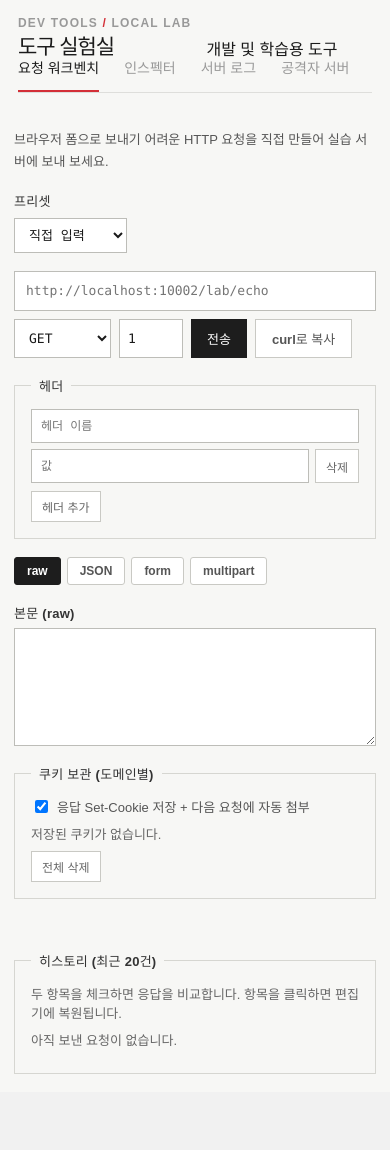
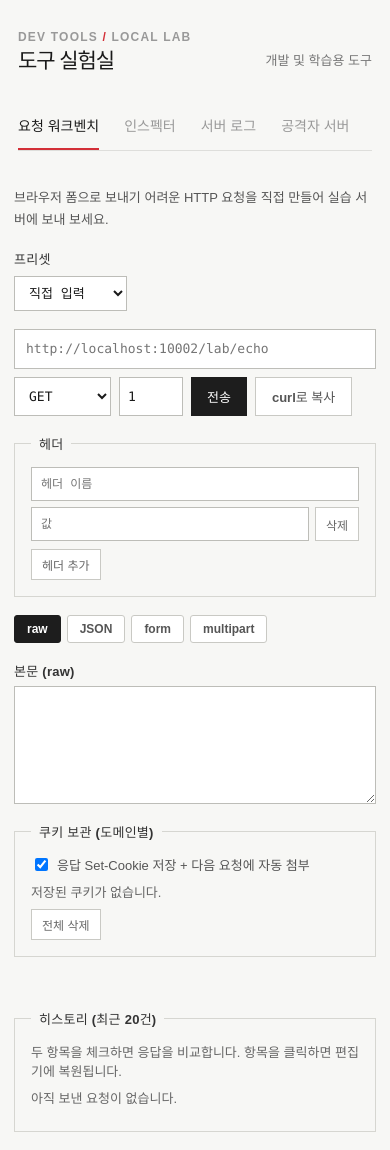
Before and after one commit to AnbyMata/pnp-sec-lab, a PHP site: page /tools-lab.html in a window 390 px wide. Shown: the part 99-1249 px from the top of the page. Before the commit the page ends 1173 px from the top, so only its background shows below. Run offline with PHP 8.4, Linux system fonts and the light colour scheme.

Commit message:
도구 실험실 헤더 겹침과 서버 로그 탭 여백 수정
- 도구 실험실: challenge.css의 absolute 헤더가 탭과 겹치던 것을 정상 배치로 변경 (챌린지 페이지는 영향 없음)
- 서버 로그 탭: 패널에 여백이 없어 글자가 화면 끝에 붙던 것에 padding 추가
- tools.css 캐시 버전 v7 -> v8

Co-Authored-By: Claude Sonnet 5.5 <noreply@anthropic.com>

```diff
--- a/new_hub/tools-lab.html
+++ b/new_hub/tools-lab.html
@@ -1,6 +1,6 @@
 <!doctype html>
 <html lang="ko">
-<head><meta charset="utf-8"><meta name="viewport" content="width=device-width,initial-scale=1"><meta name="theme-color" content="#191919"><title>Tools Lab | PNP Security Lab</title><link rel="stylesheet" href="home.css"><link rel="stylesheet" href="challenge.css"><link rel="stylesheet" href="portal-auth.css?v=4"><link rel="stylesheet" href="tools/tools.css?v=7"><script src="portal-auth.js?v=5"></script></head>
+<head><meta charset="utf-8"><meta name="viewport" content="width=device-width,initial-scale=1"><meta name="theme-color" content="#191919"><title>Tools Lab | PNP Security Lab</title><link rel="stylesheet" href="home.css"><link rel="stylesheet" href="challenge.css"><link rel="stylesheet" href="portal-auth.css?v=4"><link rel="stylesheet" href="tools/tools.css?v=8"><script src="portal-auth.js?v=5"></script></head>
 <body><header class="topbar"><a class="brand" href="home.html"><img src="pnp-logo-transparent.png" alt=""><span>PNP <b>SECURITY LAB</b></span></a><nav aria-label="주 메뉴"><a href="home.html">홈</a><a href="learning.html">학습</a><a href="challenges.html">챌린지</a></nav><a class="account" href="mypage.html"><span class="avatar">T</span><span>내 계정</span><span aria-hidden="true">↗</span></a></header>
 <main class="challenge-page"><section class="lab" aria-label="도구 실험실"><div class="lab-header"><div><p>DEV TOOLS <span>/</span> LOCAL LAB</p><h2>도구 실험실</h2></div><span class="lab-note">개발 및 학습용 도구</span></div><div class="tabs" role="tablist" aria-label="도구">
 <button role="tab" id="tl-workbench" aria-selected="true" aria-controls="tl-panel-workbench" data-panel="tl-panel-workbench" data-tool="request-workbench">요청 워크벤치</button><button role="tab" id="tl-inspector" aria-selected="false" aria-controls="tl-panel-inspector" data-panel="tl-panel-inspector" data-tool="inspector" tabindex="-1" hidden>인스펙터</button><button role="tab" id="tl-server-log" aria-selected="false" aria-controls="tl-panel-server-log" data-panel="tl-panel-server-log" data-tool="server-log" tabindex="-1" hidden>서버 로그</button><button role="tab" id="tl-exploit" aria-selected="false" aria-controls="tl-panel-exploit" data-panel="tl-panel-exploit" data-tool="exploit-server" tabindex="-1" hidden>공격자 서버</button><button role="tab" id="tl-query-lab" aria-selected="false" aria-controls="tl-panel-query-lab" data-panel="tl-panel-query-lab" data-tool="query-lab" tabindex="-1" hidden>쿼리 실험실</button><button role="tab" id="tl-terminal" aria-selected="false" aria-controls="tl-panel-terminal" data-panel="tl-panel-terminal" data-tool="terminal" tabindex="-1" hidden>터미널</button></div>
--- a/new_hub/tools/tools.css
+++ b/new_hub/tools/tools.css
@@ -213,8 +213,15 @@
 .tabs{overflow-x:auto}
 .tabs button{white-space:nowrap;flex:0 0 auto}
 @media(max-width:700px){
-  .tab-panel.workbench,.tab-panel.inspector,.tab-panel.exploit-server,.tab-panel.query-lab,.tab-panel.terminal,.tab-panel.tool-guide{padding:18px 14px}
+  .tab-panel.workbench,.tab-panel.inspector,.tab-panel.exploit-server,.tab-panel.query-lab,.tab-panel.terminal,.tab-panel.tool-guide,.tab-panel>.ql-log{padding:18px 14px}
   .wb-editor .wb-url{flex-basis:100%;order:-1}
   .wb-hrow,.wb-part-head,.xs-editor,.xs-url-row{flex-wrap:wrap}
   .wb-hname,.wb-fkey,.wb-pname,.wb-pfile{width:100%}
 }
+
+/* standalone server-log tab: .ql-log sits directly in the panel, so give it the same padding as other tools */
+.tab-panel>.ql-log{margin-top:0;border-top:0;padding:22px 26px}
+
+/* tools-lab header: challenge.css absolute-positions .lab-header for the challenge page; keep it in flow here */
+.lab[aria-label="도구 실험실"] .lab-header{position:static;display:flex;align-items:flex-end;gap:14px;margin-bottom:14px}
+.lab[aria-label="도구 실험실"] .lab-note{padding-bottom:5px;font-size:13px;font-weight:700;color:#777}
```
Also changed, not shown: new_hub/challenge.html (+1 -1 lines).
